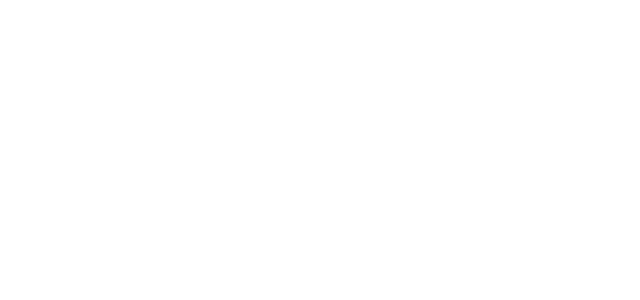
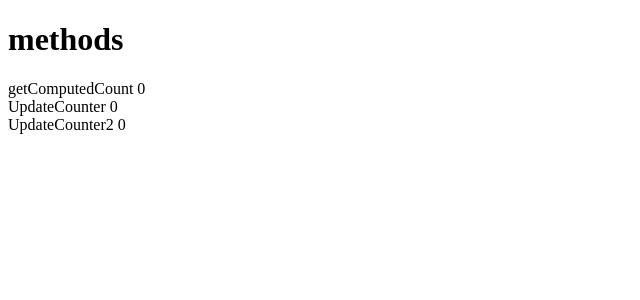
Before and after one commit to mohamadrzfatery/vue-training, a Nuxt app: page /methods in a window 1280 px wide. Before the commit this address had no page. Shown: the top 300 px of the page, without its empty margins (0-640 px from the left). Built offline with nearby package versions, Linux system fonts and the light colour scheme.

Commit message:
add methods and computed

```diff
--- a/pages/life.vue
+++ b/pages/life.vue
@@ -12,6 +12,7 @@
   created() {
     console.log('created')
   },
+
   beforeMount() {
     console.log('beforeMount')
   },
--- /dev/null
+++ b/pages/methods.vue
@@ -0,0 +1,37 @@
+<template>
+  <div>
+    <h1>methods</h1>
+    getComputedCount {{ getComputedCount }}
+    <div @click="UpdateCounter()">
+      UpdateCounter {{ count }}
+
+      <div @click.stop="UpdateCounter2()">UpdateCounter2 {{ count2 }}</div>
+    </div>
+  </div>
+</template>
+
+<script>
+export default {
+  data() {
+    return {
+      count: 0,
+      count2: 0,
+    }
+  },
+  computed: {
+    getComputedCount() {
+      return this.count * 2
+    },
+  },
+  methods: {
+    UpdateCounter() {
+      this.count++
+    },
+    UpdateCounter2() {
+      this.count2++
+    },
+  },
+}
+</script>
+
+<style></style>
```
